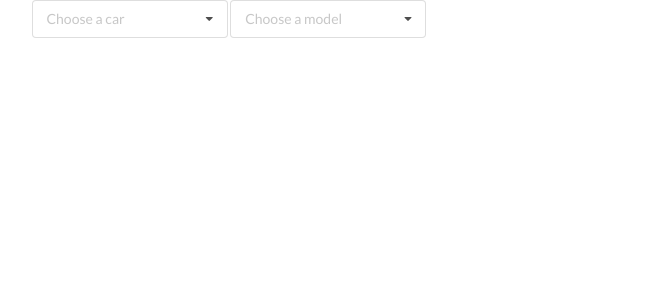
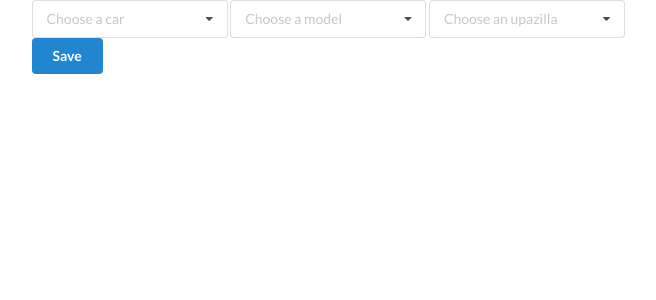
Before and after one commit to AnanyaR10/dependent_drop_down, a Django app: page / in a window 1280 px wide. Shown: the top 300 px of the page, without its empty margins (45-701 px from the left). Run offline with Django 3.2, Linux system fonts and the light colour scheme; data comes from the database, SQL or seed files in the repository; both versions use the stored data as it was after the commit; some libraries are stand-ins or nearby versions.

Commit message:
adding upazilla

```diff
--- a/dependentDropDown/settings.py
+++ b/dependentDropDown/settings.py
@@ -11,6 +11,7 @@ https://docs.djangoproject.com/en/3.2/ref/settings/
 """
 
 from pathlib import Path
+import os
 
 # Build paths inside the project like this: BASE_DIR / 'subdir'.
 BASE_DIR = Path(__file__).resolve().parent.parent
@@ -40,6 +41,7 @@ INSTALLED_APPS = [
     'car',
     'model',
     'order',
+    'upazilla',
 ]
 
 MIDDLEWARE = [
@@ -79,7 +81,7 @@ WSGI_APPLICATION = 'dependentDropDown.wsgi.application'
 DATABASES = {
     'default': {
         'ENGINE': 'django.db.backends.sqlite3',
-        'NAME': BASE_DIR / 'db.sqlite3',
+        'NAME': os.path.join(BASE_DIR, 'db.sqlite3'),
     }
 }
 
--- a/order/urls.py
+++ b/order/urls.py
@@ -5,4 +5,6 @@ urlpatterns = [
     path('', views.main_view, name='main_view'),
     path('cars-json/', views.get_json_car_data, name='cars-json'),
     path('models-json/<str:car>/', views.get_json_model_data, name='models-json'),
+    path('upazillas-json/<str:model>/', views.get_json_upazilla_data, name='upazillas-json'),
+    path('create/',views.create_order,name='create-order'),
 ]
--- a/order/views.py
+++ b/order/views.py
@@ -1,6 +1,8 @@
 from django.shortcuts import render
 from car.models import Car
 from model.models import Model
+from upazilla.models import Upazilla
+from .models import Order
 from django.http import JsonResponse
 # Create your views here.
 
@@ -19,3 +21,19 @@ def get_json_model_data(request, *args, **kwargs):
     selectedCar = kwargs.get('car')
     obj_models = list(Model.objects.filter(car__name=selectedCar).values())
     return JsonResponse({'data': obj_models})
+
+def get_json_upazilla_data(request, *args, **kwargs):
+    selectedModel = kwargs.get('model')
+    obj_upazillas = list(Upazilla.objects.filter(model__name=selectedModel).values())
+    return JsonResponse({'data': obj_upazillas})
+
+def create_order(request):
+    if request.is_ajax():
+        car=request.POST.get('car')
+        car_obj=Car.objects.get(name=car)
+        model=request.POST.get('model')
+        model_obj=Model.objects.get(name=model, car__name=car_obj.name)
+        Order.objects.create(car=car_obj, model=model_obj)
+        return JsonResponse({'created':True})
+    else:
+        return JsonResponse({'created': False}, safe=False)
--- a/static/main.js
+++ b/static/main.js
@@ -2,11 +2,25 @@ console.log('hello')
 
 const carsDataBox = document.getElementById('cars-data-box')
 const carInput = document.getElementById('cars')
+const carText = document.getElementById('car-text')
+
+const carForm=document.getElementById('car-form')
 
 const modelsDataBox = document.getElementById('models-data-box')
 const modelInput = document.getElementById('models')
+const modelText = document.getElementById('model-text')
 
-const modelText = document.getElementById('model-text')
+const upazillasDataBox = document.getElementById('upazillas-data-box')
+const upazillaInput = document.getElementById('upazillas')
+const upazillaText = document.getElementById('upazilla-text')
+
+const btnBox=document.getElementById('btn-box')
+const alertBox=document.getElementById('alert-box')
+
+
+
+
+const csrf=document.getElementsByName('csrfmiddlewaretoken')
 
 $.ajax({
     type: 'GET',
@@ -32,8 +46,11 @@ carInput.addEventListener('change', e => {
     console.log(e.target.value)
     const selectedCar = e.target.value
 
+    alertBox.innerHTML = ""
     modelsDataBox.innerHTML = ""
     modelText.textContent = "Choose a model"
+    upazillasDataBox.innerHTML = ""
+    upazillaText.textContent = "Choose an upazilla"
     $.ajax({
         type: 'GET',
         url: `/models-json/${selectedCar}/`,
@@ -48,9 +65,80 @@ carInput.addEventListener('change', e => {
                 modelsDataBox.appendChild(option)
             })
 
+           // modelInput.addEventListener('change', e=>{
+               // btnBox.classList.remove('not-visible')
+            //})
+
         },
         error: function (error) {
             console.log(error)
         },
     })
 })
+
+
+modelInput.addEventListener('change', e => {
+    console.log(e.target.value)
+    const selectedModel = e.target.value
+
+    alertBox.innerHTML = ""
+    upazillasDataBox.innerHTML = ""
+    upazillaText.textContent = "Choose an upazilla"
+    $.ajax({
+        type: 'GET',
+        url: `/upazillas-json/${selectedModel}/`,
+        success: function (response) {
+            console.log(response.data)
+            const upazillasData = response.data
+            upazillasData.map(item => {
+                const option = document.createElement('div')
+                option.textContent = item.name
+                option.setAttribute('class', 'item')
+                option.setAttribute('data-value', item.name)
+                upazillasDataBox.appendChild(option)
+            })
+
+            //upazillaInput.addEventListener('change', e=>{
+              //  btnBox.classList.remove('not-visible')
+           // })
+
+        },
+        error: function (error) {
+            console.log(error)
+        },
+    })
+})
+//
+
+carForm.addEventListener('submit',e=>{
+    e.preventDefault()
+    console.log("submitted")
+
+    $.ajax({
+        type:'POST',
+        url:'/create/',
+        data:{
+            'csrfmiddlewaretoken':csrf[0].value,
+            'car':carText.textContent,
+            'model':modelText.textContent,
+        },
+        success: function(response){
+            console.log(response)
+            alertBox.innerHTML=`<div class="ui positive message>
+                                    <div class="header">
+                                    Success!
+                                    </div>
+                                    <p> Your order has been placed </p>
+                                </div>`
+        },
+        error:function(error){
+            console.log(error)
+            alertBox.innerHTML=`<div class="ui negative message>
+                                    <div class="header">
+                                    Oops!
+                                    </div>
+                                    <p> Something went wrong </p>
+                                </div>`
+        }
+    })
+})
--- a/static/style.css
+++ b/static/style.css
@@ -0,0 +1,7 @@
+.mt-5{
+    margin-top: 5px !important;
+}
+
+.not-visible{
+    display: none;
+}
--- a/templates/base.html
+++ b/templates/base.html
@@ -13,6 +13,7 @@
 
 
     <script src={% static 'main.js' %} defer></script>
+    <script src={% static 'style.css' %} defer></script>
     <script src={% static 'semantic.js' %} defer></script>
     <title>Document</title>
 </head>
--- a/templates/main.html
+++ b/templates/main.html
@@ -1,12 +1,13 @@
 {% extends 'base.html' %}
 
 {% block content %}
+<div id="alert-box"></div>
 <form class="mt-5" id="car-form">
     {% csrf_token %}
     <div class="ui selection dropdown" id="cars">
         <input type="hidden" name="car">
         <i class="dropdown icon"></i>
-        <div class="default text">Choose a car</div>
+        <div class="default text" id="car-text">Choose a car</div>
         <div class="menu" id="cars-data-box">
             {% comment %} {% for car in qs %}
             <div class="item" data-value={{car}}>{{car.name}}</div>
@@ -22,5 +23,17 @@
         </div>
     </div>
 
+    <div class="ui selection dropdown" id="upazillas">
+        <input type="hidden" name="upazilla">
+        <i class="dropdown icon"></i>
+        <div class="default text" id="upazilla-text">Choose an upazilla</div>
+        <div class="menu" id="upazillas-data-box">
+        </div>
+    </div>
+
+    <div id="btn-box" class="mt-5 not-visible">
+        <button type="submit" class="ui primary button">Save</button>
+    </div>
+
 </form>
 {% endblock %}
--- /dev/null
+++ b/upazilla/admin.py
@@ -0,0 +1,6 @@
+from django.contrib import admin
+
+from .models import Upazilla
+
+# Register your models here.
+admin.site.register(Upazilla)
--- /dev/null
+++ b/upazilla/apps.py
@@ -0,0 +1,5 @@
+from django.apps import AppConfig
+
+
+class UpazillaConfig(AppConfig):
+    name = 'upazilla'
--- /dev/null
+++ b/upazilla/tests.py
@@ -0,0 +1,3 @@
+from django.test import TestCase
+
+# Create your tests here.
--- /dev/null
+++ b/upazilla/views.py
@@ -0,0 +1,3 @@
+from django.shortcuts import render
+
+# Create your views here.
```
Also changed, not shown: upazilla/models.py (added, +11 -0 lines), car/migrations/0002_auto_20211208_0651.py (added), db.sqlite3, model/migrations/0002_auto_20211208_0651.py (added), model/models.py (line endings or trailing spaces), order/migrations/0002_auto_20211208_0651.py (added), upazilla/__init__.py (added), upazilla/migrations/0001_initial.py (added), upazilla/migrations/__init__.py (added).
